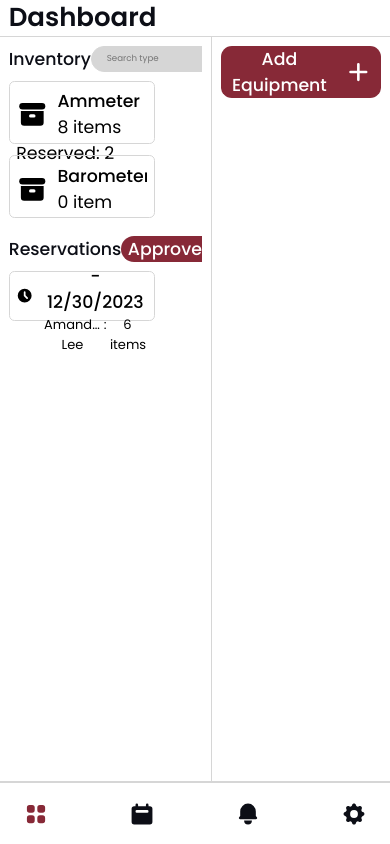
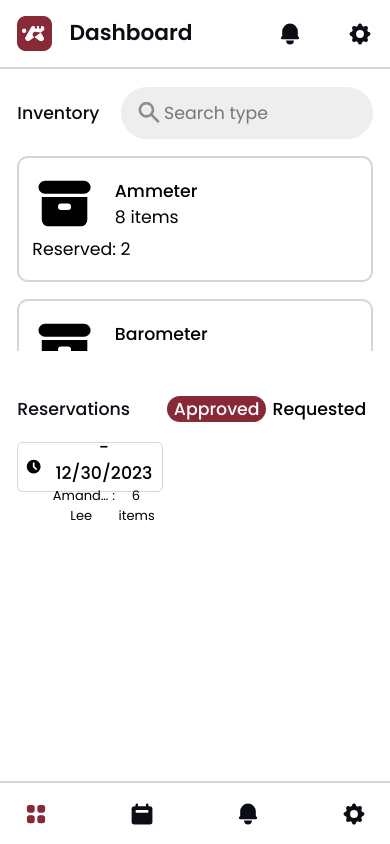
Before and after one commit to tranleduyan/ETC-Frontend, a React (Create React App) app: page /Dashboard in a window 390 px wide. Built offline with nearby package versions, Linux system fonts and the light colour scheme.

Commit message:
Finish responsive inventory section.

```diff
--- a/src/Components/Cards/InventoryTypeSummaryCard/EquipmentTypeSummaryCard.css
+++ b/src/Components/Cards/InventoryTypeSummaryCard/EquipmentTypeSummaryCard.css
@@ -39,6 +39,7 @@
     overflow: hidden;
     white-space: normal;
     word-wrap: break-word;
+    text-align: left;
 }
 
 .EquipmentTypeSummaryCard-Active {
@@ -50,3 +51,41 @@
 .EquipmentTypeSummaryCard-Container:hover {
     cursor: pointer;
 }
+
+@media screen and (max-width: 480px) {
+    .EquipmentTypeSummaryCard-Container {
+        width: 100%;
+        height: auto;
+        min-height: calc(32.2625vmin);
+        display: flex;
+        flex-direction: column;
+        justify-content: flex-start;
+        border: calc(0.55625vmin) solid var(--Gray1);
+        border-radius: calc(2.78125vmin);
+        box-sizing: border-box;
+        padding: calc(3.3375vmin);
+        background-color: transparent;
+    }
+
+    .EquipmentTypeSummaryCard-Icon {
+        font-size: calc(16.6875vmin);
+    }
+
+    .EquipmentTypeSummaryCard-Information {
+        margin-left: calc(4.45vmin);
+        flex: 1;
+        display: flex;
+        flex-direction: column;
+        justify-content: center;
+        align-items: flex-start;
+        overflow: hidden;
+    }
+
+    .EquipmentTypeSummaryCard-TypeName {
+        display: block;
+        overflow: visible;
+        white-space: normal;
+        word-wrap: break-word;
+        text-align: left;
+    }
+}
--- a/src/Components/InputFields/SearchBarInputField/SearchBarInputField.css
+++ b/src/Components/InputFields/SearchBarInputField/SearchBarInputField.css
@@ -1,9 +1,10 @@
+@media screen and (min-width: 481px) {
     .SearchBarInputField-Container {
         height: calc(6.675vmin);
         box-sizing: border-box;
         padding: calc(1.1125vmin) calc(1.66875vmin);
-    background-color: var(--Gray1);
-    border: calc(0.278125vmin) solid var(--Gray1);
+        background-color: var(--Gray2);
+        border: calc(0.278125vmin) solid var(--Gray2);
         border-radius: calc(3.4765625vmin);
         display: flex;
         flex-direction: row;
@@ -14,16 +15,18 @@
     .SearchBarInputField-Icon {
         font-size: calc(3.3375vmin);
         color: var(--Gray3);
+        height: 100%;
+        width: calc(3.3375vmin);
     }
 
     .SearchBarInputField-Input {
-    flex: 1;
         border: none;
         outline: none;
         margin-left: calc(1.66875vmin);
         font-family: 'Poppins Regular', sans-serif;
         font-size: calc(2.225vmin);
         background-color: transparent;
+        width: calc(100% - 3.3375vmin - calc(2 * calc(1.66875vmin)));
     }
 
     .SearchBarInputField-Focused {
@@ -34,3 +37,45 @@
     .SearchBarInputField-Focused .SearchBarInputField-Icon {
         color: var(--Black1);
     }
+}
+
+@media screen and (max-width: 480px) {
+    .SearchBarInputField-Container {
+        height: calc(13.35vmin);
+        box-sizing: border-box;
+        padding: calc(2.225vmin) calc(3.3375vmin);
+        background-color: var(--Gray2);
+        border: calc(0.55625vmin) solid var(--Gray2);
+        border-radius: calc(6.953125vmin);
+        display: flex;
+        flex-direction: row;
+        justify-content: flex-start;
+        align-items: center;
+    }
+
+    .SearchBarInputField-Icon {
+        font-size: calc(6.675vmin);
+        color: var(--Gray3);
+        height: 100%;
+        width: calc(6.675vmin);
+    }
+
+    .SearchBarInputField-Input {
+        border: none;
+        outline: none;
+        margin-left: calc(0vmin);
+        font-family: 'Poppins Regular', sans-serif;
+        font-size: calc(4.45vmin);
+        background-color: transparent;
+        width: calc(100% - 6.675vmin - calc(2 * calc(3.3375vmin)));
+    }
+
+    .SearchBarInputField-Focused {
+        background-color: var(--White1);
+        border: calc(0.55625vmin) solid var(--Black1);
+    }
+
+    .SearchBarInputField-Focused .SearchBarInputField-Icon {
+        color: var(--Black1);
+    }
+}
--- a/src/Components/Lists/InventorySummaryList/InventorySummaryList.css
+++ b/src/Components/Lists/InventorySummaryList/InventorySummaryList.css
@@ -1,3 +1,4 @@
+@media screen and (min-width: 481px) {
     .InventorySummaryList-Container {
         display: flex;
         flex-direction: row;
@@ -6,3 +7,15 @@
         overflow-y: scroll;
         gap: calc(3.02vmin);
     }
+}
+
+@media screen and (max-width: 480px) {
+    .InventorySummaryList-Container {
+        display: flex;
+        flex-direction: row;
+        justify-content: flex-start;
+        flex-wrap: wrap;
+        overflow-y: scroll;
+        gap: calc(4.45vmin);
+    }
+}
--- a/src/Components/NavigationBar/NavigationBar.js
+++ b/src/Components/NavigationBar/NavigationBar.js
@@ -1,6 +1,6 @@
 // Import Components
 import React from 'react';
-import { useLocation, useNavigate } from 'react-router-dom'
+import { useLocation, useNavigate } from 'react-router-dom';
 import IconButton from '../../Components/Buttons/IconButton/IconButton.js';
 import Logo from '../../Components/Logo/Logo.js';
 import { connect } from 'react-redux';
--- a/src/Pages/DashboardPage/DashboardPage.css
+++ b/src/Pages/DashboardPage/DashboardPage.css
@@ -134,3 +134,109 @@
 .Dashboard-ReservationActionButton:first-child {
     margin-left: 0px;
 }
+
+@media screen and (min-width: 481px) {
+    .Dashboard-LogoContainer {
+        display: none;
+    }
+    .Dashboard-ActionContainer {
+        display: none;
+    }
+}
+
+@media screen and (max-width: 480px) {
+    .Dashboard-PageHeaderContainer {
+        width: 100%;
+        height: calc(17.8vmin);
+        border-bottom: calc(0.55625vmin) solid var(--Gray1);
+        display: flex;
+        flex-direction: row;
+        justify-content: space-between;
+        align-items: center;
+        box-sizing: border-box;
+        padding: calc(4.45vmin) calc(4.45vmin);
+    }
+
+    .Dashboard-PageHeaderContainer p.heading-2 {
+        font-size: calc(5.562vmin);
+        margin-left: calc(4.45vmin);
+    }
+
+    .Dashboard-PageHeader {
+        display: flex;
+        flex-direction: row;
+        justify-content: flex-start;
+    }
+
+    .Dashboard-LogoContainer {
+        width: calc(8.9vmin);
+    }
+
+    .Dashboard-LogoContainer img {
+        width:100%;
+        height:100%;
+    }
+
+    .Dashboard-ActionContainer {
+        width: calc(24.475vmin);
+        display: flex;
+        flex-direction: row;
+        justify-content: space-between;
+    }
+
+    .Dashboard-ActionButton {
+        width: calc(6.675vmin);
+    }
+
+    .Dashboard-ContentContainer {
+        width: 100%;
+        height: 100% - calc(17.8vmin);
+        flex: 1;
+        display: flex;
+        flex-direction: row;
+        overflow-y: scroll;
+    }
+
+    .Dashboard-LeftContentPanel {
+        display: flex;
+        flex-direction: column;
+        justify-content: flex-start;
+        width: 100%;
+        height: calc(100% - calc(4.45vmin));
+        box-sizing: border-box;
+        margin: calc(4.45vmin) calc(4.45vmin) 0px calc(4.45vmin);
+        overflow-y: hidden;
+    }
+
+    .Dashboard-SectionHeader {
+        width: 100%;
+        display: flex;
+        flex-direction: row;
+        justify-content: space-between;
+        align-items: center;
+        height: calc(calc(13.35vmin) + calc(2 * calc(0.278125vmin)));
+    }
+
+    .Dashboard-InventorySection {
+        width: 100%;
+        height: calc(67.8625vmin);
+        display: flex;
+        flex-direction: column;
+        justify-content: flex-start;
+        margin-bottom: calc(8.34375vmin);
+    }
+
+    .Dashboard-SearchBar {
+        width: calc(64.525vmin);
+    }
+
+    .Dashboard-InventorySummaryList {
+        width: 100%;
+        height: calc(calc(100%) - calc(13.35vmin));
+        margin-top: calc(4.45vmin);
+    }
+
+    .Dashboard-RightContentPanel {
+        display: none;
+    }
+}
--- a/src/Pages/DashboardPage/DashboardPage.js
+++ b/src/Pages/DashboardPage/DashboardPage.js
@@ -1,5 +1,6 @@
 // Import Components
 import React, { useState } from 'react';
+import { useNavigate } from 'react-router-dom'
 import GeneralPage from '../GeneralPage/GeneralPage';
 import StandardButton from '../../Components/Buttons/StandardButton';
 import InventorySummaryList from '../../Components/Lists/InventorySummaryList/InventorySummaryList';
@@ -7,6 +8,8 @@ import ReservationList from '../../Components/Lists/ReservationList/ReservationL
 import FilterButton from '../../Components/Buttons/FilterButton/FilterButton';
 import SearchBarInputField from '../../Components/InputFields/SearchBarInputField/SearchBarInputField';
 import DetailSection from '../../Components/Sections/DetailSection/DetailSection';
+import Logo from '../../Components/Logo/Logo';
+import IconButton from '../../Components/Buttons/IconButton/IconButton';
 import { AllReservationsResponse, InUseAmmeter, InUseBarometer, InUseHydrometer, InUseLuxmeter, InUseManometer,
          InUseMultimeter, InUseOscilloscope, InUseSpectrophotometer, InUseThermometer, InUseVoltmeter,
          ReservationDetailsAmandaLeeResponse,
@@ -20,10 +23,12 @@ import { AllReservationsResponse, InUseAmmeter, InUseBarometer, InUseHydrometer,
 import './DashboardPage.css';
 
 // Import Icons
-import { HiPlus, HiCheck, HiX } from 'react-icons/hi';
+import { HiPlus, HiCheck, HiX, HiBell, HiCog } from 'react-icons/hi';
 
 // Define the DashboardPage Component
 function DashboardPage() {
+
+  const navigate = useNavigate();
 
   // Search Query Object
   const [searchQuery, setSearchQuery] = useState({
@@ -126,12 +131,35 @@ function DashboardPage() {
     console.log(searchQuery);
   }
 
+  const NavigateNotifications = () => {
+    navigate('/Notifications')
+  }
+
+  const NavigateSettings = () => {
+    navigate('/Settings')
+  }
+
   return (
     <GeneralPage>
       <div className='Dashboard-PageContentContainer'>
         {/* Page Header - Dashboard */}
         <div className='Dashboard-PageHeaderContainer'>
-          <p className='heading-2'>Dashboard</p>
+          <div className='Dashboard-PageHeader'>
+            <Logo className='Dashboard-LogoContainer'/>
+            <p className='heading-2'>Dashboard</p>
+          </div>
+          <div className='Dashboard-ActionContainer'>
+            {/* Notifications Button */}
+            <IconButton
+              icon={HiBell}
+              className='Dashboard-ActionButton'
+              onClick={NavigateNotifications}/>
+            {/* Settings Button */}
+            <IconButton
+              icon={HiCog}
+              className='Dashboard-ActionButton'
+              onClick={NavigateSettings}/>
+          </div>
         </div>
         {/* Page Content */}
         <div className='Dashboard-ContentContainer'>
```
Lines whose indentation alone changed are shown as unchanged.
